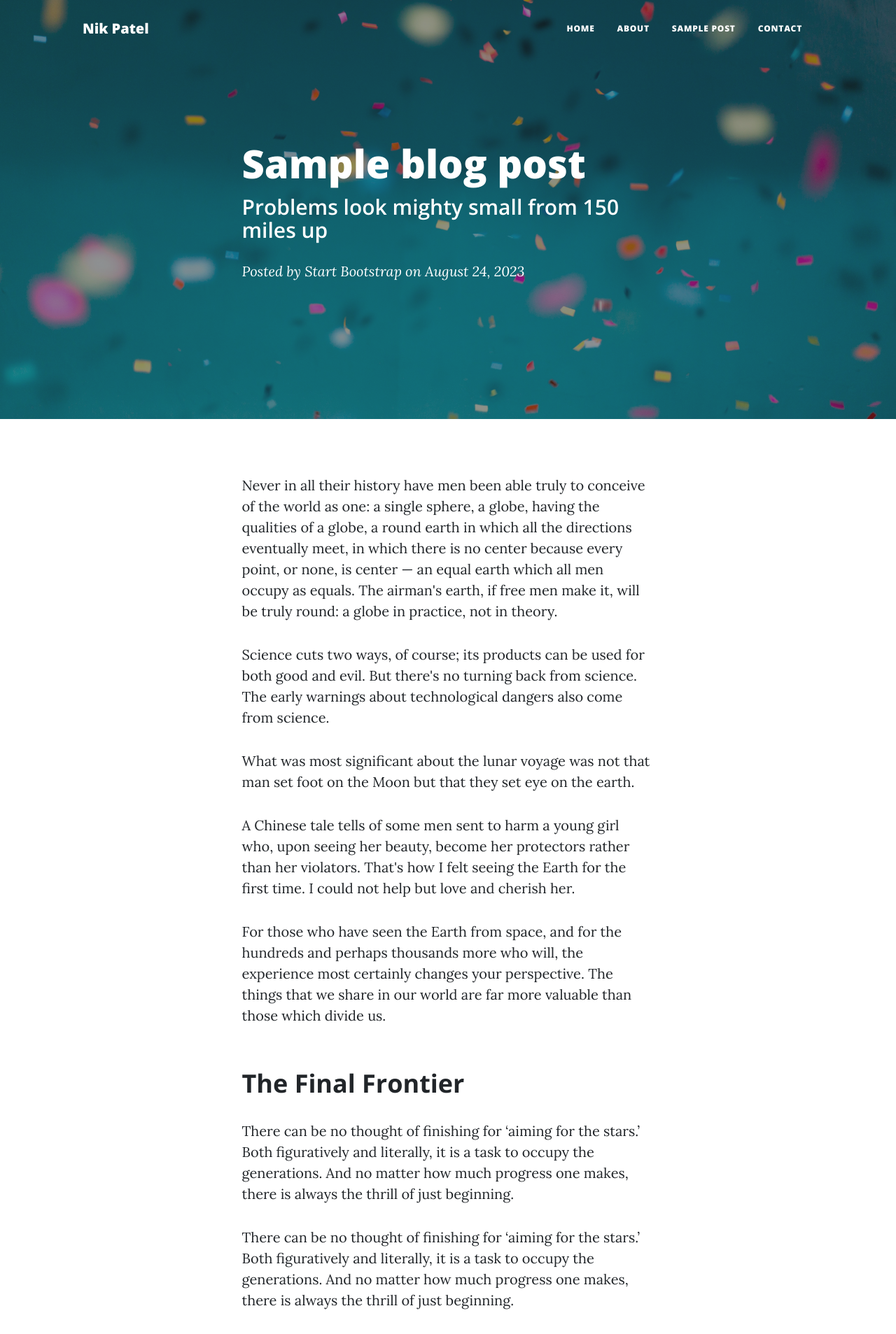
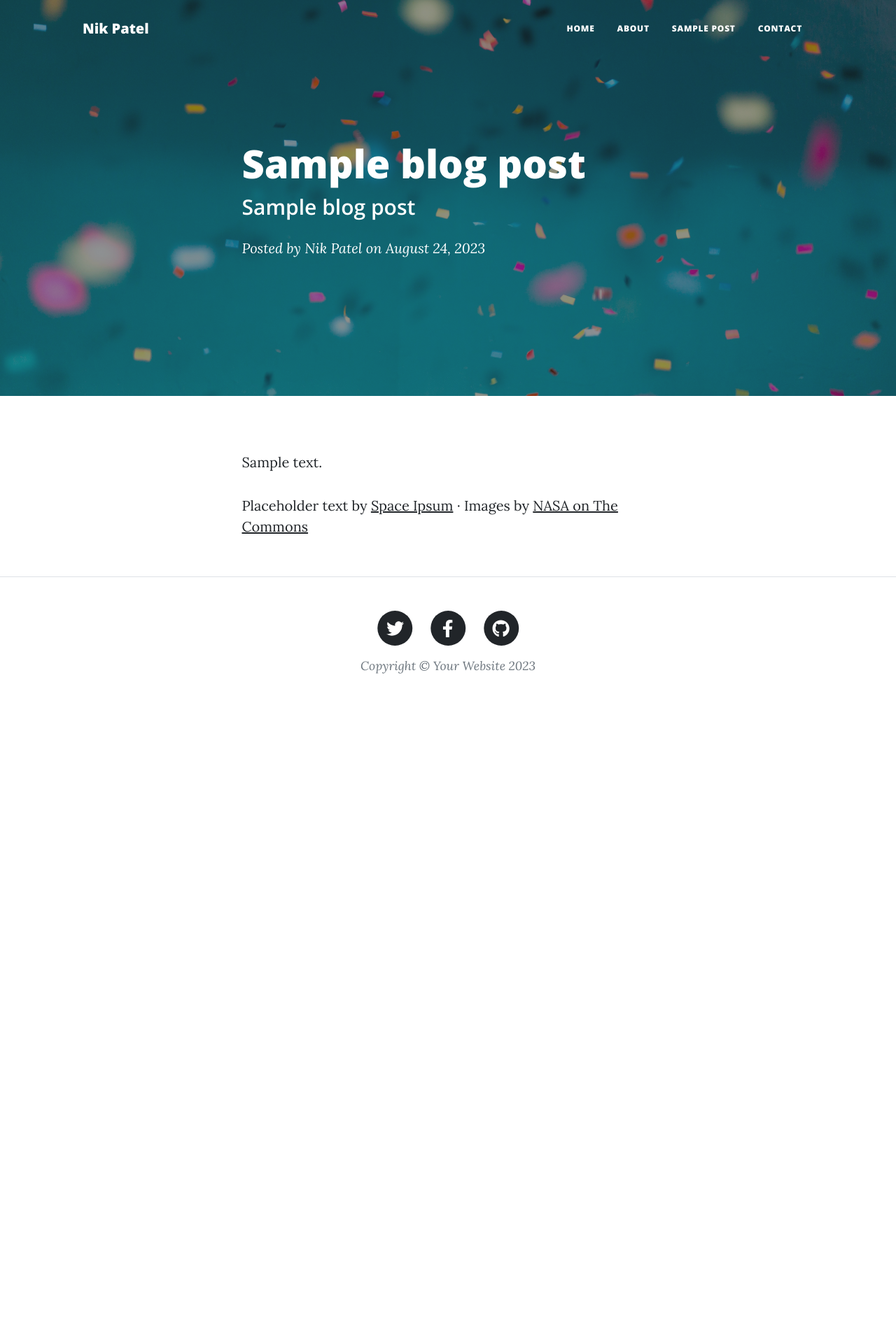
Before and after one commit to nirav6656/Day-59_Blog_Capstone_Project, a Flask app: template templates/post.html in a window 1280 px wide. Shown: the top 1907 px of the page at 70% size. After the commit the page ends 963 px from the top, so only its background shows below. Run offline with Flask 3, Linux system fonts and the light colour scheme; the template is opened without the code that fills it: most values are stand-ins (such as "Sample title", 1, 10 or a date in 2020); some libraries are stand-ins or nearby versions.

Commit message:
completed the working of home page and post page

```diff
--- a/main.py
+++ b/main.py
@@ -2,7 +2,7 @@ import requests
 from flask import Flask, render_template
 
 
-app = Flask(__name__)
+app = Flask(__name__, static_folder='static', static_url_path='/static')
 api_endpoint = "https://api.npoint.io/8152213a3b7dd208d23f"
 @app.route('/')
 def home_page():
--- a/templates/nav.html
+++ b/templates/nav.html
@@ -9,7 +9,7 @@
             <ul class="navbar-nav ms-auto py-4 py-lg-0">
                 <li class="nav-item"><a class="nav-link px-lg-3 py-3 py-lg-4" href="{{ url_for('home_page')}}">Home</a></li>
                 <li class="nav-item"><a class="nav-link px-lg-3 py-3 py-lg-4" href="{{ url_for('about') }}">About</a></li>
-                <li class="nav-item"><a class="nav-link px-lg-3 py-3 py-lg-4" href="{{ url_for('post') }}">Sample Post</a></li>
+                <li class="nav-item"><a class="nav-link px-lg-3 py-3 py-lg-4" href="{{ url_for('post', id_no = 1) }}">Sample Post</a></li>
                 <li class="nav-item"><a class="nav-link px-lg-3 py-3 py-lg-4" href="{{ url_for('contact') }}">Contact</a></li>
             </ul>
         </div>
--- a/templates/post.html
+++ b/templates/post.html
@@ -11,10 +11,10 @@
                     <div class="col-md-10 col-lg-8 col-xl-7">
                         <div class="post-heading">
                             <h1>{{ posts[id_no]["title"] }}</h1>
-                            <h2 class="subheading">Problems look mighty small from 150 miles up</h2>
+                            <h2 class="subheading">{{ posts[id_no]["subtitle"] }}</h2>
                             <span class="meta">
                                 Posted by
-                                <a href="#!">Start Bootstrap</a>
+                                <a href="#!">Nik Patel</a>
                                 on August 24, 2023
                             </span>
                         </div>
@@ -27,22 +27,7 @@
             <div class="container px-4 px-lg-5">
                 <div class="row gx-4 gx-lg-5 justify-content-center">
                     <div class="col-md-10 col-lg-8 col-xl-7">
-                        <p>Never in all their history have men been able truly to conceive of the world as one: a single sphere, a globe, having the qualities of a globe, a round earth in which all the directions eventually meet, in which there is no center because every point, or none, is center — an equal earth which all men occupy as equals. The airman's earth, if free men make it, will be truly round: a globe in practice, not in theory.</p>
-                        <p>Science cuts two ways, of course; its products can be used for both good and evil. But there's no turning back from science. The early warnings about technological dangers also come from science.</p>
-                        <p>What was most significant about the lunar voyage was not that man set foot on the Moon but that they set eye on the earth.</p>
-                        <p>A Chinese tale tells of some men sent to harm a young girl who, upon seeing her beauty, become her protectors rather than her violators. That's how I felt seeing the Earth for the first time. I could not help but love and cherish her.</p>
-                        <p>For those who have seen the Earth from space, and for the hundreds and perhaps thousands more who will, the experience most certainly changes your perspective. The things that we share in our world are far more valuable than those which divide us.</p>
-                        <h2 class="section-heading">The Final Frontier</h2>
-                        <p>There can be no thought of finishing for ‘aiming for the stars.’ Both figuratively and literally, it is a task to occupy the generations. And no matter how much progress one makes, there is always the thrill of just beginning.</p>
-                        <p>There can be no thought of finishing for ‘aiming for the stars.’ Both figuratively and literally, it is a task to occupy the generations. And no matter how much progress one makes, there is always the thrill of just beginning.</p>
-                        <blockquote class="blockquote">The dreams of yesterday are the hopes of today and the reality of tomorrow. Science has not yet mastered prophecy. We predict too much for the next year and yet far too little for the next ten.</blockquote>
-                        <p>Spaceflights cannot be stopped. This is not the work of any one man or even a group of men. It is a historical process which mankind is carrying out in accordance with the natural laws of human development.</p>
-                        <h2 class="section-heading">Reaching for the Stars</h2>
-                        <p>As we got further and further away, it [the Earth] diminished in size. Finally it shrank to the size of a marble, the most beautiful you can imagine. That beautiful, warm, living object looked so fragile, so delicate, that if you touched it with a finger it would crumble and fall apart. Seeing this has to change a man.</p>
-                        <a href="#!"><img class="img-fluid" src="assets/img/post-sample-image.jpg" alt="..." /></a>
-                        <span class="caption text-muted">To go places and do things that have never been done before – that’s what living is all about.</span>
-                        <p>Space, the final frontier. These are the voyages of the Starship Enterprise. Its five-year mission: to explore strange new worlds, to seek out new life and new civilizations, to boldly go where no man has gone before.</p>
-                        <p>As I stand out here in the wonders of the unknown at Hadley, I sort of realize there’s a fundamental truth to our nature, Man must explore, and this is exploration at its greatest.</p>
+                        <p>{{ posts[id_no]["body"] }}</p>
                         <p>
                             Placeholder text by
                             <a href="http://spaceipsum.com/">Space Ipsum</a>
```
